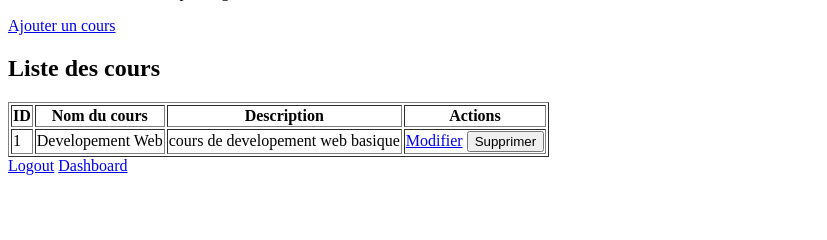
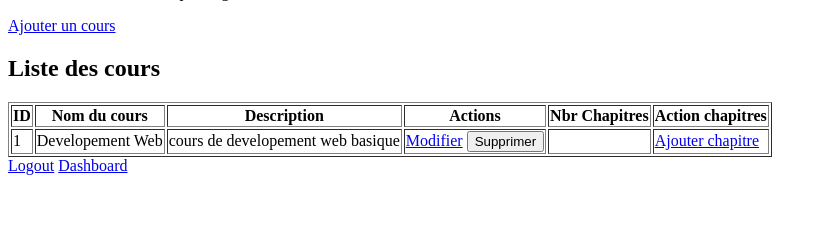
Before and after one commit to Lyes2003/AppWeb, a Flask app: page /admin in a window 1280 px wide. Shown: the part 97-337 px from the top of the page, without its empty margins (0-827 px from the left). Run offline with Flask 3, Linux system fonts and the light colour scheme; the visitor is signed in with stand-in values (Sample User, id 1); data comes from the database, SQL or seed files in the repository; some libraries are stand-ins or nearby versions.

Commit message:
modification de la page admin pour ajouté un chapitre

```diff
--- a/MonSite/templates/admin.html
+++ b/MonSite/templates/admin.html
@@ -20,6 +20,8 @@
                 <th>Nom du cours</th>
                 <th>Description</th>
                 <th>Actions</th>
+                <th>Nbr Chapitres</th>
+                <th>Action chapitres</th>
             </tr>
         </thead>
         <tbody>
@@ -28,6 +30,7 @@
                 <td>{{ cours['id_cours'] }}</td>
                 <td>{{ cours['nom_cours'] }}</td>
                 <td>{{ cours['description'] }}</td>
+
                 <td>
                     <a href="{{ url_for('modifier_cours', id_cours=cours['id_cours']) }}">Modifier</a>
                     <form method="post" action="{{ url_for('supprimer_cours', id_cours=cours['id_cours']) }}" style="display:inline;">
@@ -35,6 +38,13 @@
                         <button type="submit" onclick="return confirm('Êtes-vous sûr de vouloir supprimer ce cours ?')">Supprimer</button>
                     </form>
                 </td>
+
+                <td>{{ cours['nbr_chapitres'] }}</td>
+
+                <td>
+                    <a href="{{ url_for('ajouter_chapitre', id_cours=cours['id_cours']) }}">Ajouter chapitre</a>
+                </td>
+
             </tr>
             {% endfor %}
         </tbody>
```
